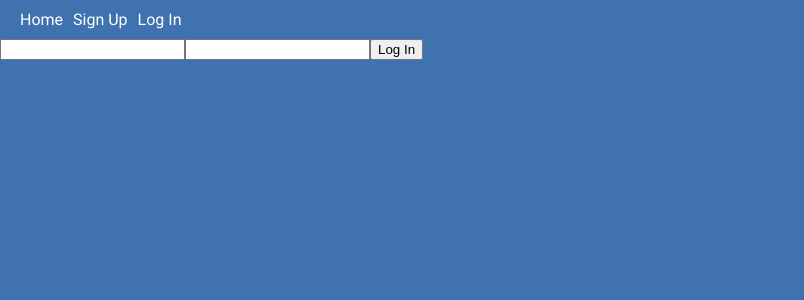
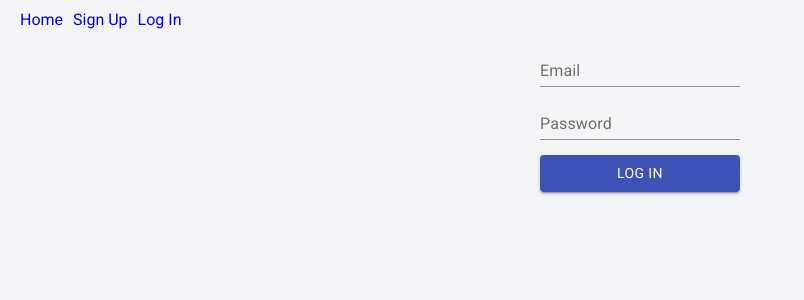
Before and after one commit to richieyi/kanban-board, a React (Create React App) app: page /log-in in a window 1280 px wide. Shown: the top 300 px of the page, without its empty margins (0-804 px from the left). Built offline with nearby package versions, Linux system fonts and the light colour scheme; no server answers.

Commit message:
[style] log in page

```diff
--- a/src/components/Lane/lane.module.css
+++ b/src/components/Lane/lane.module.css
@@ -14,5 +14,6 @@
 .title h3 {
   margin: 10px 5px;
   font-size: 16px;
-  color: #112d4e;
+  /* color: #112d4e; */
+  color: white;
 }
--- a/src/components/Nav/nav.module.css
+++ b/src/components/Nav/nav.module.css
@@ -17,7 +17,6 @@
 
 .navList li a {
     text-decoration: none;
-    color: white;
 }
 
 .navList li a:hover,
@@ -28,7 +27,6 @@
 
 .logoutButton {
     background: none;
-    color: white;
     border: none;
     font-size: 16px;
 }
--- a/src/index.css
+++ b/src/index.css
@@ -6,8 +6,8 @@ body {
   -webkit-font-smoothing: antialiased;
   -moz-osx-font-smoothing: grayscale;
   --backgroundDark: #112d4e;
-  --background: #3f72af;
-  --primary: #dbe2ef;
+  --background: #f4f5f7;
+  --primary: #3f72af;
   --secondary: #f9f7f7;
   background: var(--background);
 }
--- a/src/pages/LogIn/index.tsx
+++ b/src/pages/LogIn/index.tsx
@@ -1,12 +1,26 @@
-import React from 'react';
-import TextField from '@material-ui/core/TextField';
-import { useHistory } from 'react-router-dom';
-import { auth } from '../../firebase';
+import React from "react";
+import TextField from "@material-ui/core/TextField";
+import Button from "@material-ui/core/Button";
+import { useHistory } from "react-router-dom";
+import { makeStyles } from '@material-ui/core/styles';
+import { auth } from "../../firebase";
+
+import styles from "./login.module.css";
+
+const useStyles = makeStyles({
+  input: {
+    marginBottom: '5px'
+  },
+  button: {
+    marginTop: '10px'
+  }
+});
 
 const LogIn = (): JSX.Element => {
-  const [email, setEmail] = React.useState<string>('');
-  const [password, setPassword] = React.useState<string>('');
+  const [email, setEmail] = React.useState<string>("");
+  const [password, setPassword] = React.useState<string>("");
   const history = useHistory();
+  const classes = useStyles();
 
   const handleSubmit = (
     e: React.FormEvent<HTMLButtonElement | HTMLFormElement>
@@ -15,7 +29,7 @@ const LogIn = (): JSX.Element => {
     auth
       .signInWithEmailAndPassword(email, password)
       .then((res) => {
-        history.push('/');
+        history.push("/");
         console.log(res);
       })
       .catch((err) => console.log(err));
@@ -30,15 +44,31 @@ const LogIn = (): JSX.Element => {
   };
 
   return (
-    <form onSubmit={handleSubmit}>
-      <input name="email" type="text" value={email} onChange={handleEmail} />
-      <input
+    <form onSubmit={handleSubmit} className={styles.form}>
+      <TextField
+        label="Email"
+        name="email"
+        type="text"
+        value={email}
+        onChange={handleEmail}
+        className={classes.input}
+      />
+      <TextField
+        label="Password"
         name="password"
         type="password"
         value={password}
         onChange={handlePassword}
+        className={classes.input}
       />
-      <button onClick={handleSubmit}>Log In</button>
+      <Button
+        onClick={handleSubmit}
+        variant="contained"
+        color="primary"
+        className={classes.button}
+      >
+        Log In
+      </Button>
     </form>
   );
 };
--- /dev/null
+++ b/src/pages/LogIn/login.module.css
@@ -0,0 +1,11 @@
+.form {
+    display: flex;
+    flex-direction: column;
+    width: 200px;
+    margin-left: auto;
+    margin-right: auto;
+}
+
+.button {
+    margin-top: 10px;
+}
```
